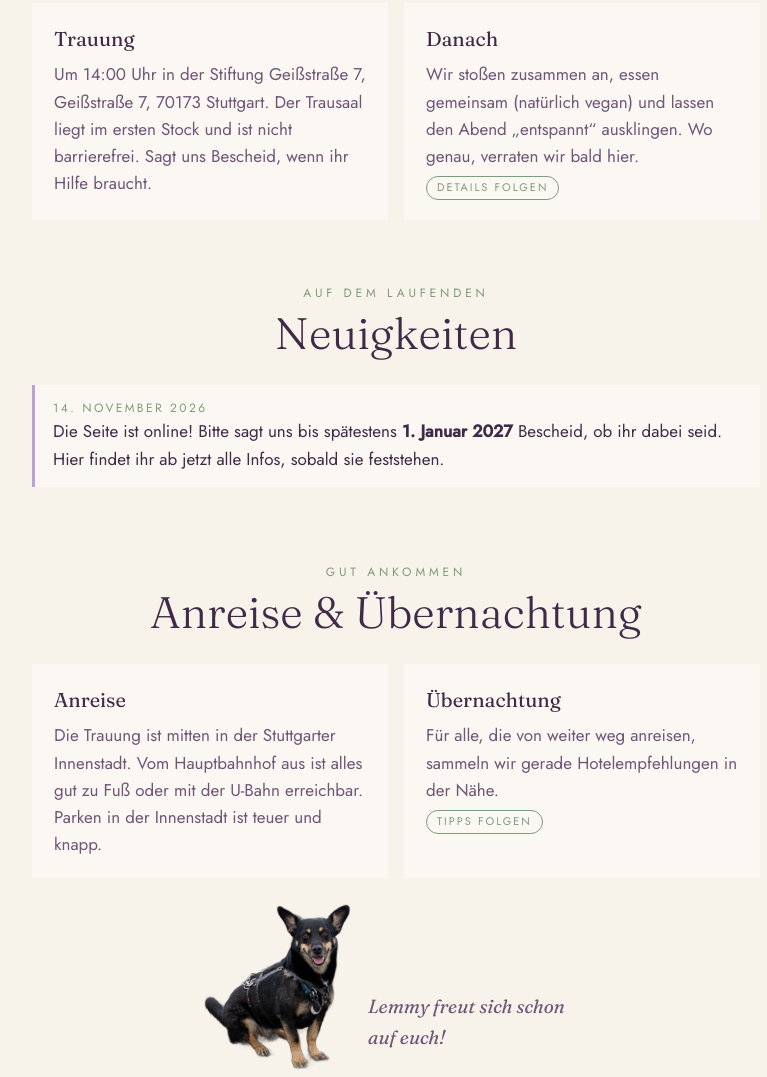
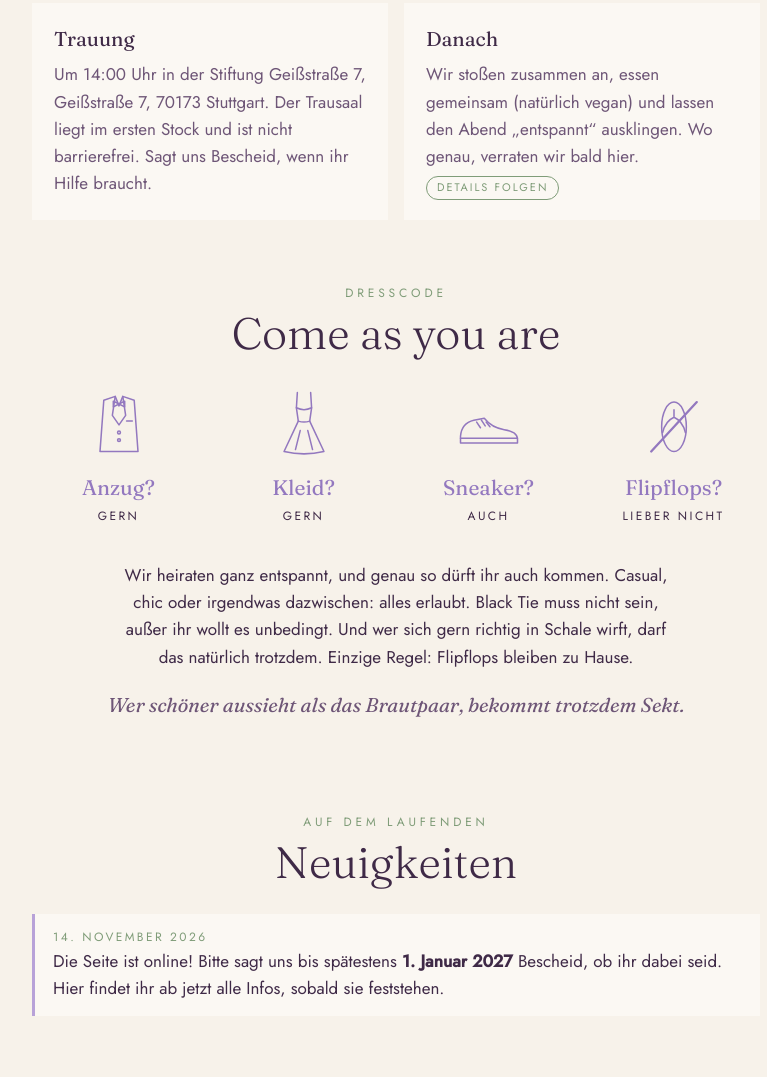
Before and after one commit to KyraCK/kyra-nico-hochzeit, a plain HTML site: page index.html in a window 1280 px wide. Shown: the part 1412-2489 px from the top of the page, without its empty margins (244-1011 px from the left). Drawn offline with Linux system fonts and the light colour scheme.

Commit message:
Dresscode: Come as you are
Co-Authored-By: Claude Opus 5.5 <noreply@anthropic.com>
Claude-Session: https://claude.ai/code/session_01GJEixkSp8KMf3uuG1Esc7E

```diff
--- a/index.html
+++ b/index.html
@@ -147,6 +147,7 @@
     text-align: center; margin: 0 0 28px;
   }
   .intro { text-align: center; max-width: 560px; margin: 0 auto 28px; }
+  .wink { max-width: 660px; text-wrap: balance; font-family: "Fraunces", serif; font-style: italic; font-size: 20px; color: var(--plum-soft); margin-top: -10px; }
 
   .timeline { list-style: none; margin: 0; padding: 0; }
   .timeline li {
@@ -270,6 +271,7 @@
 <nav>
   <ul>
     <li><a href="#tag">Der Tag</a></li>
+    <li><a href="#dresscode">Dresscode</a></li>
     <li><a href="#news">Neuigkeiten</a></li>
     <li><a href="#anreise">Anreise</a></li>
     <li><a href="#zusage">Zusage</a></li>
@@ -368,6 +370,54 @@
         <span class="tbc">Details folgen</span>
       </div>
     </div>
+  </section>
+
+  <section id="dresscode">
+    <span class="eyebrow">Dresscode</span>
+    <h2>Come as you are</h2>
+    <ul class="program dress">
+      <li>
+        <svg viewBox="0 0 80 80" aria-hidden="true">
+          <path d="M24 16 L36 12 L40 22 L44 12 L56 16 L60 70 H20 Z"/>
+          <path d="M36 12 L33 32 L40 42 L47 32 L44 12"/>
+          <path d="M34 17 L40 20 L34 23 Z M46 17 L40 20 L46 23 Z"/>
+          <circle cx="40" cy="50" r="1.5"/><circle cx="40" cy="58" r="1.5"/>
+          <path d="M48 38 h6"/>
+        </svg>
+        <span class="p-time">Anzug?</span>
+        <span class="p-label">Gern</span>
+      </li>
+      <li>
+        <svg viewBox="0 0 80 80" aria-hidden="true">
+          <path d="M33 8 L32 24 M47 8 L48 24"/>
+          <path d="M32 24 Q40 28 48 24 L46 38 Q40 40 34 38 Z"/>
+          <path d="M34 38 L19 70 Q40 75 61 70 L46 38"/>
+          <path d="M36 48 L31 68 M44 48 L49 68"/>
+        </svg>
+        <span class="p-time">Kleid?</span>
+        <span class="p-label">Gern</span>
+      </li>
+      <li>
+        <svg viewBox="0 0 80 80" aria-hidden="true">
+          <path d="M10 54 Q11 40 24 37 L35 35 Q43 45 56 47 Q70 49 70 57 V61 H10 Z"/>
+          <path d="M10 56 H70"/>
+          <path d="M27 39 l4 6 M32 37 l4 6 M37 39 l4 5"/>
+        </svg>
+        <span class="p-time">Sneaker?</span>
+        <span class="p-label">Auch</span>
+      </li>
+      <li>
+        <svg viewBox="0 0 80 80" aria-hidden="true">
+          <ellipse cx="40" cy="44" rx="13" ry="26"/>
+          <path d="M40 26 V34 M40 34 Q31 38 28 50 M40 34 Q49 38 52 50"/>
+          <path d="M16 70 L64 18" stroke-width="2.4"/>
+        </svg>
+        <span class="p-time">Flipflops?</span>
+        <span class="p-label">Lieber nicht</span>
+      </li>
+    </ul>
+    <p class="intro">Wir heiraten ganz entspannt, und genau so dürft ihr auch kommen. Casual, chic oder irgendwas dazwischen: alles erlaubt. Black Tie muss nicht sein, außer ihr wollt es unbedingt. Und wer sich gern richtig in Schale wirft, darf das natürlich trotzdem. Einzige Regel: Flipflops bleiben zu Hause.</p>
+    <p class="intro wink">Wer schöner aussieht als das Brautpaar, bekommt trotzdem Sekt.</p>
   </section>
 
   <section id="news">
```
Also changed, not shown: 1 other file.
